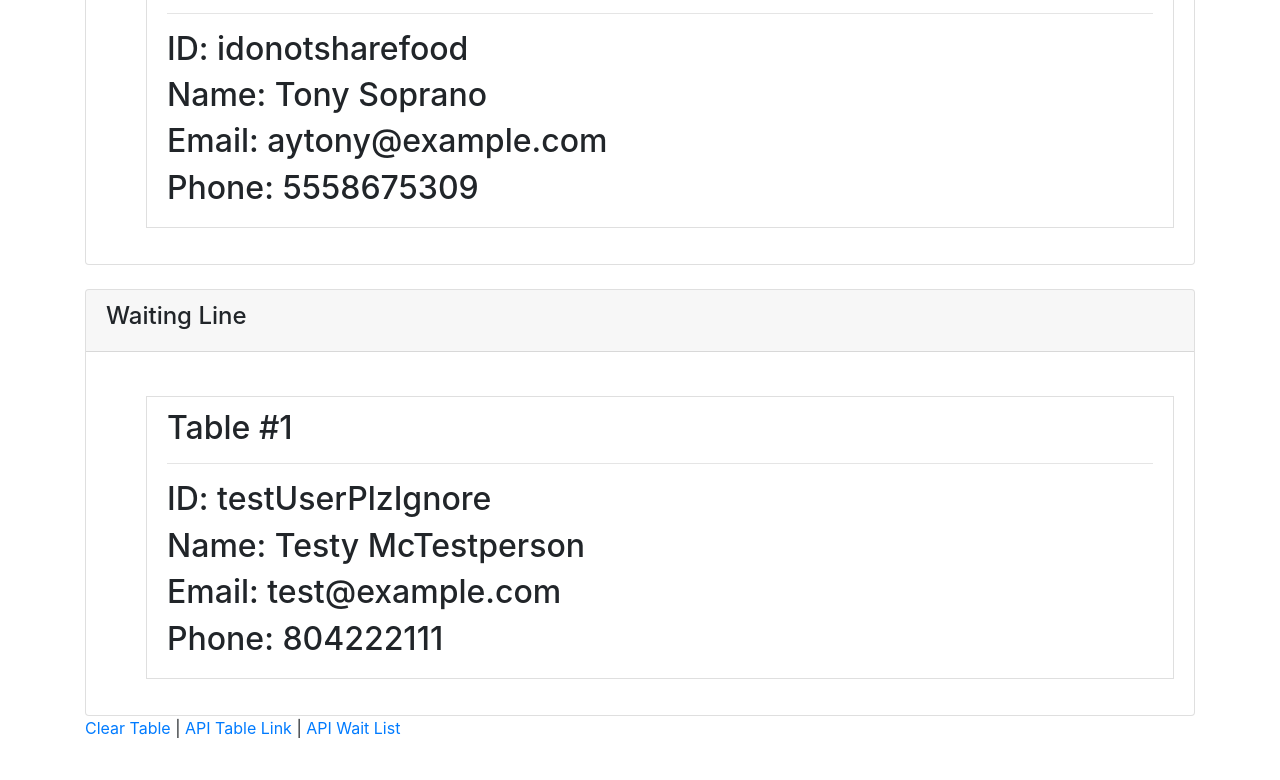
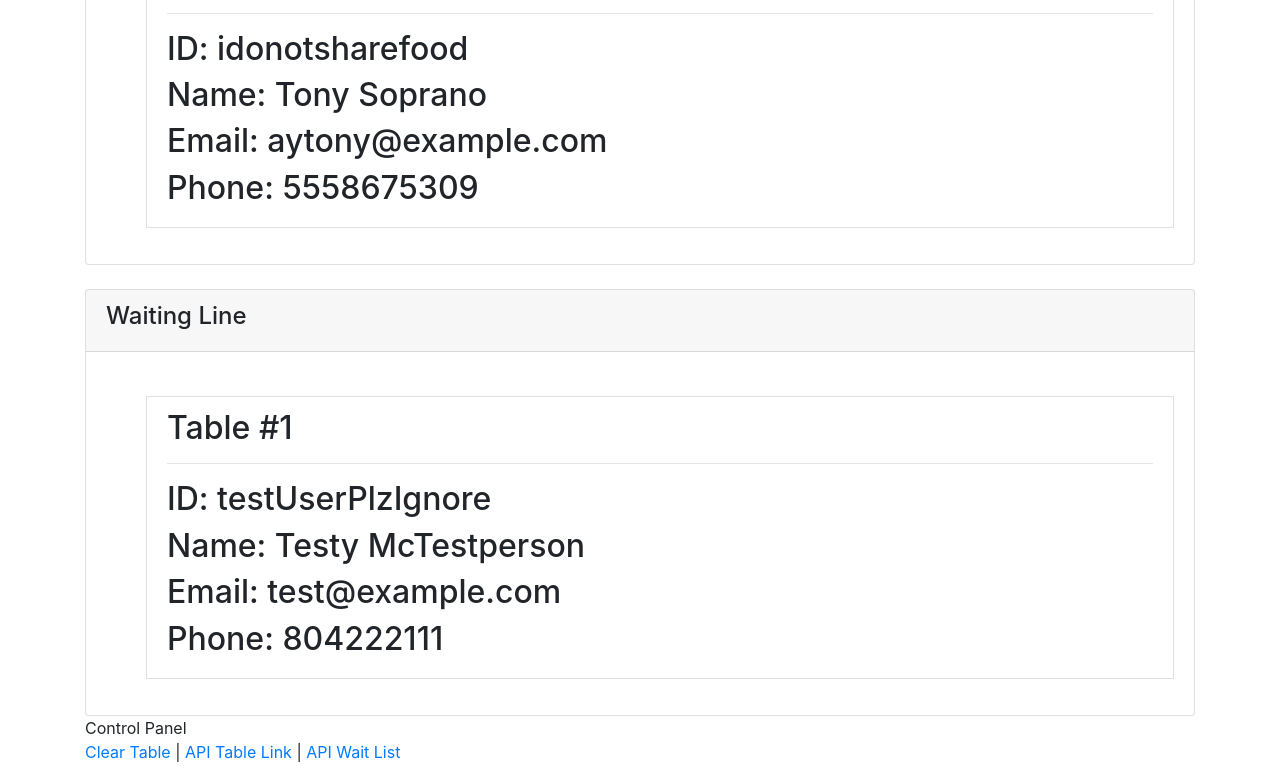
Before and after one commit to bdurham227/HotRestaurant, a website: page public/view.html in a window 1280 px wide. Shown: the part 1716-2496 px from the top of the page. Before the commit the page ends 2472 px from the top, so only its background shows below. Drawn offline with nearby package versions, Linux system fonts and the light colour scheme.

Commit message:
added the wor d control panel on the footer in view.html

```diff
--- a/public/view.html
+++ b/public/view.html
@@ -101,6 +101,7 @@
     </div>
     <footer class="footer">
         <div class="container">
+            Control Panel
             <p>
                 <a href="#" id="clear">Clear Table</a>
                 |
```
